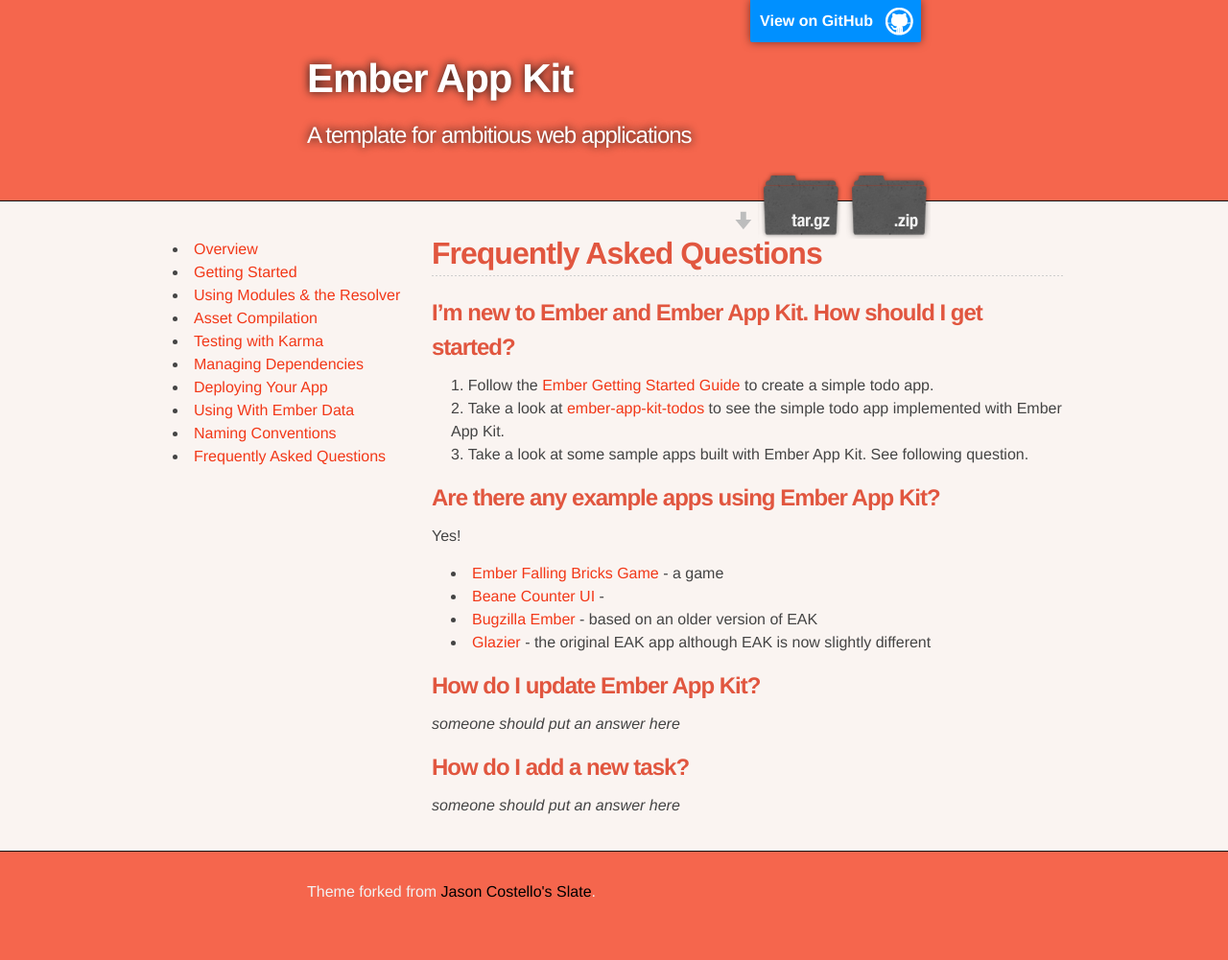
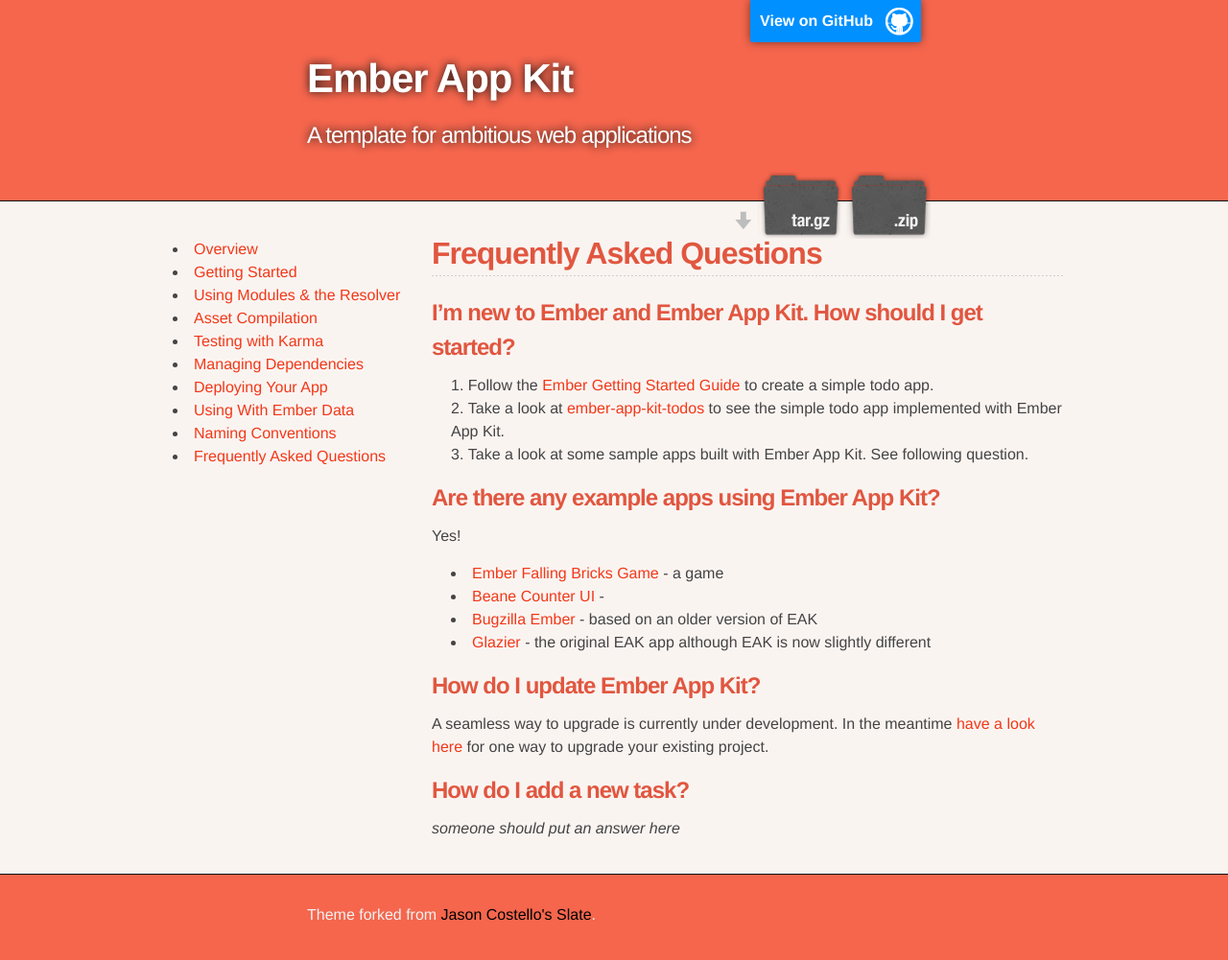
Before and after one commit to stefanpenner/ember-app-kit, a Jekyll site: the page built from guides/faq.md, in a window 1280 px wide. Shown: the whole page at 96% size. Built offline with Jekyll 4.4.1, drawn with Linux system fonts in a browser that asks for light colours; before the commit the page ends 977 px from its top, so only the background shows below that.

Commit message:
Added link to a script in the 'upgrade EAK' on the FAQ

```diff
--- a/guides/faq.md
+++ b/guides/faq.md
@@ -18,7 +18,9 @@
 
 ### How do I update Ember App Kit?
 
-*someone should put an answer here*
+A seamless way to upgrade is currently under development. In the meantime
+[have a look here](https://github.com/gevious/eak-update) for one way to
+upgrade your existing project.
 
 ### How do I add a new task?
 
```
